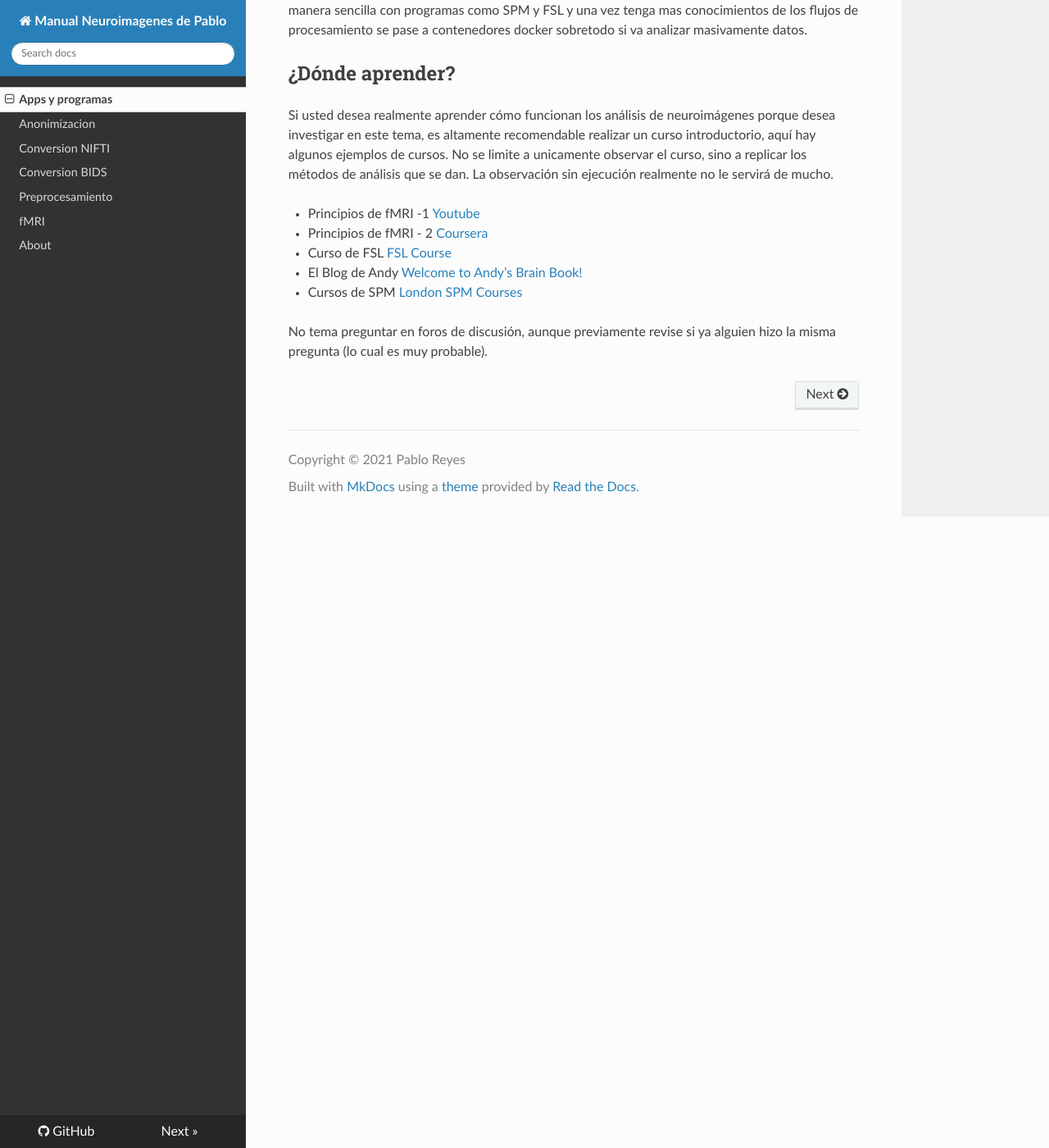
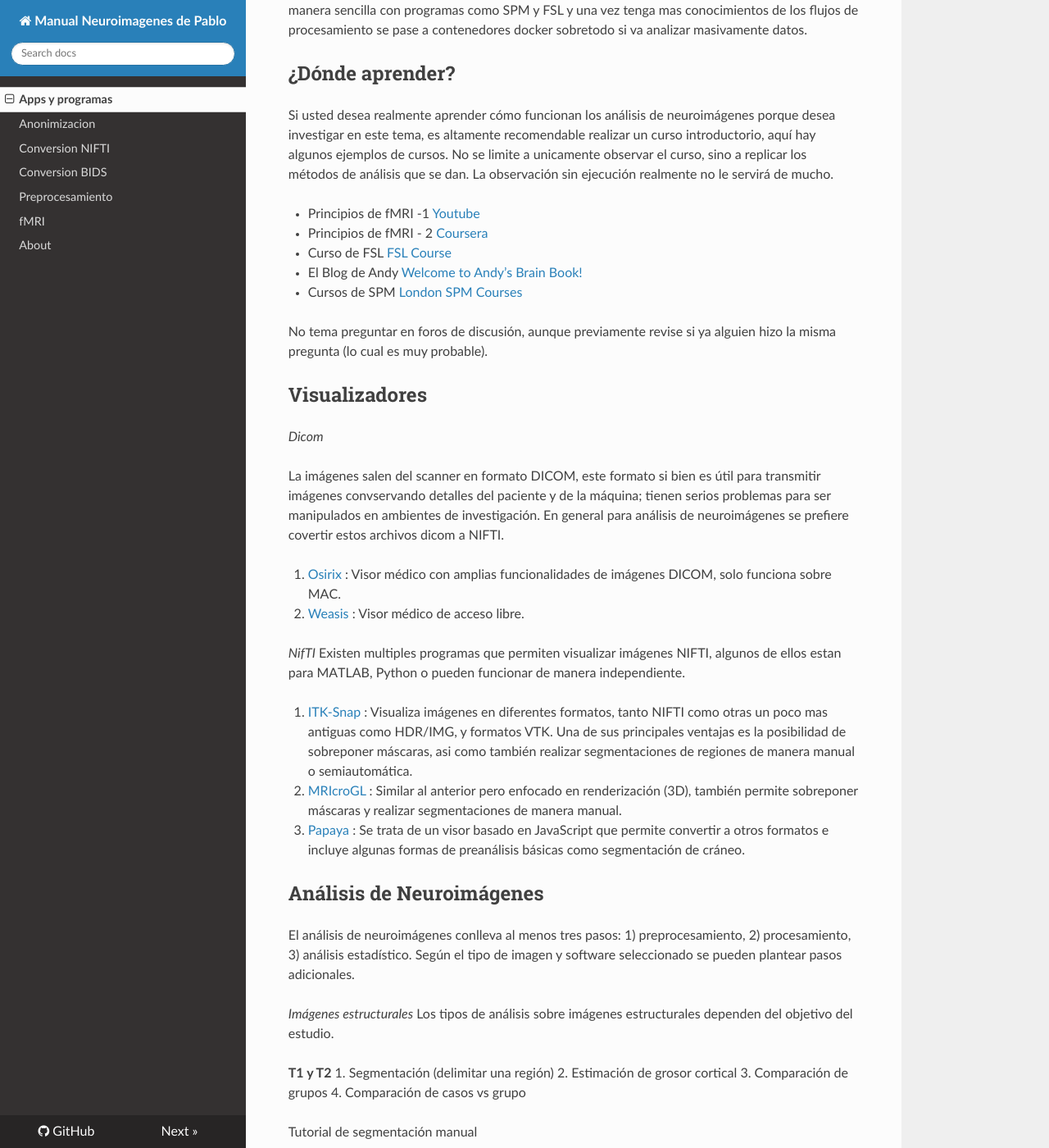
Before and after one commit to pabloreyesg/Scrips-to-MRI, an MkDocs documentation site: the page built from docs/index.md, in a window 1280 px wide and 1400 px high, scrolled down 2434 px. Shown: the whole window at 82% size. Built offline with MkDocs 1.6.1, drawn with Linux system fonts in a browser that asks for light colours; nearby versions of some CDN libraries; some of the changed text lies outside the part shown.

Commit message:
Update index.md

```diff
--- a/docs/index.md
+++ b/docs/index.md
@@ -82,3 +82,48 @@ Si usted desea realmente aprender cómo funcionan los análisis de neuroimágene
 - Cursos de SPM [London SPM Courses](https://www.fil.ion.ucl.ac.uk/spm/course/london/)
 
 No tema preguntar en foros de discusión, aunque previamente revise si ya alguien hizo la misma pregunta (lo cual es muy probable).
+
+## Visualizadores
+_Dicom_
+
+La imágenes salen del scanner en formato DICOM, este formato si bien es útil para transmitir imágenes convservando detalles del paciente y de la máquina; tienen serios problemas para ser manipulados en ambientes de investigación. En general para análisis de neuroimágenes se prefiere covertir estos archivos dicom a NIFTI.
+
+1. <a href="https://www.osirix-viewer.com">Osirix</a> : Visor médico con amplias funcionalidades de imágenes DICOM, solo funciona sobre MAC.
+2. <a href="https://nroduit.github.io/en/">Weasis</a> : Visor médico de acceso libre.
+
+_NifTI_
+Existen multiples programas que permiten visualizar imágenes NIFTI, algunos de ellos estan para MATLAB, Python o pueden funcionar de manera independiente.
+
+1. <a href="http://www.itksnap.org/pmwiki/pmwiki.php">ITK-Snap</a> : Visualiza imágenes en diferentes formatos, tanto NIFTI como otras un poco mas antiguas como HDR/IMG, y formatos VTK. Una de sus principales ventajas es la posibilidad de sobreponer máscaras, asi como también realizar segmentaciones de regiones de manera manual o semiautomática.
+2. <a href="https://www.mccauslandcenter.sc.edu/mricrogl/">MRIcroGL</a> : Similar al anterior pero enfocado en renderización (3D), también permite sobreponer máscaras y realizar segmentaciones de manera manual.
+3. <a href="http://ric.uthscsa.edu/mango/papaya.html">Papaya</a> : Se trata de un visor basado en JavaScript que permite convertir a otros formatos e incluye algunas formas de preanálisis básicas como segmentación de cráneo.
+
+## Análisis de Neuroimágenes
+El análisis de neuroimágenes conlleva al menos tres pasos: 1) preprocesamiento, 2) procesamiento, 3) análisis estadístico. Según el tipo de imagen y software seleccionado se pueden plantear pasos adicionales.
+
+_Imágenes estructurales_
+Los tipos de análisis sobre imágenes estructurales dependen del objetivo del estudio.
+
+**T1 y T2**
+1. Segmentación (delimitar una región)
+2. Estimación de grosor cortical
+3. Comparación de grupos
+4. Comparación de casos vs grupo
+
+Tutorial de segmentación manual
+
+
+
+
+**Principales paquetes de análisis**
+
+| Software        | Estructural          | Funcional |  Difusión |  OS|
+|:-------------|:------------------|:------|:--------- |:---|
+| FSL           | SI | SI  | SI | Mac, Linux|
+| SPM | SI   | SI  | SI | Matlab |
+| AFNI           | NO      | SI  |NO | Mac,Linux|
+| Freesurfer   | SI | SI  | SI | Mac, Linux |
+| ANTs | SI | SI | SI | Mac, Linux |
+| CAMINO | NO | NO | SI | Linux |
+| TrackVis |  NO | NO | SI | Linux |
+| MRtrix |  NO | NO | SI | Linux, R |
```
